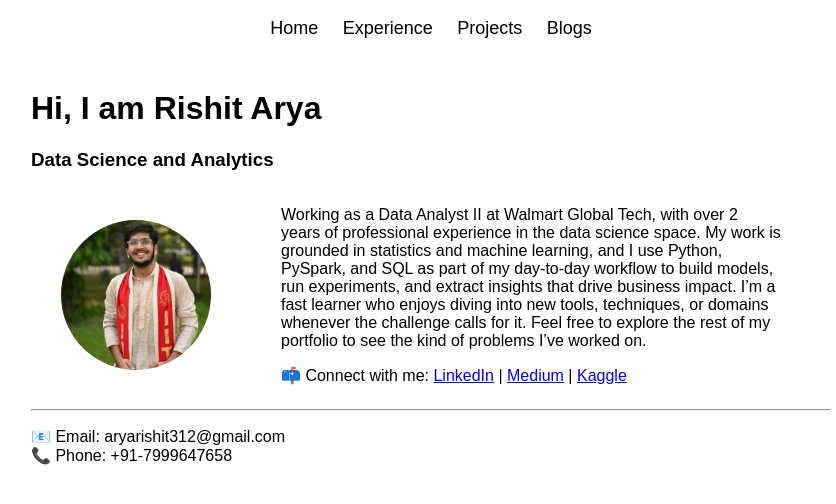
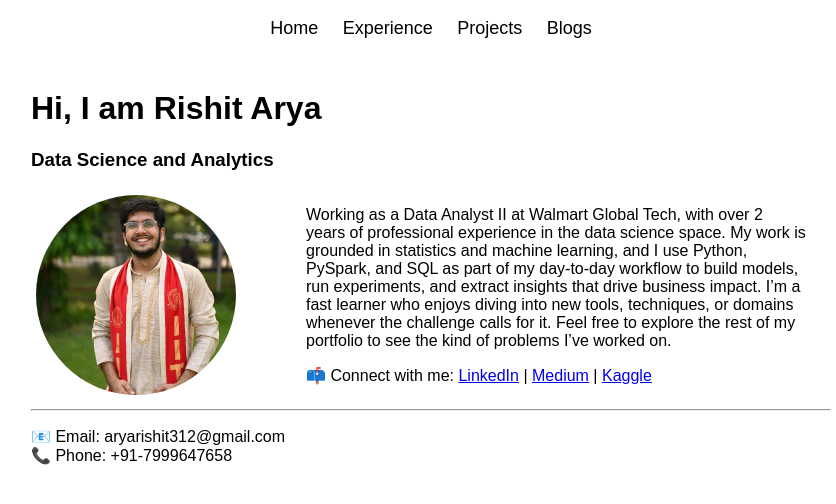
Before and after one commit to rishitarya/rishitarya.github.io, a Jekyll site: the page built from index.md, in a window 1280 px wide. Shown: the top 504 px of the page, without its empty margins (209-1045 px from the left). Built offline with Jekyll 4.4.1, drawn with Linux system fonts in a browser that asks for light colours.

Commit message:
Update index.md

```diff
--- a/index.md
+++ b/index.md
@@ -8,7 +8,7 @@ title: Home
 
 <div style="display: flex; align-items: center; gap: 20px; justify-content: center; flex-wrap: wrap;">
 
-  <img src="assets/images/linkedin-pic.jpeg" alt="Rishit Arya" style="border-radius: 50%;; width: 150px; height: 150px;margin-left: -20px;margin-right: 50px;">
+  <img src="assets/images/linkedin-pic.jpeg" alt="Rishit Arya" style="border-radius: 50%;; width: 200px; height: 200px;margin-left: -20px;margin-right: 50px;">
 
   <div style="max-width: 500px; text-align: left;">
     <p>
```
